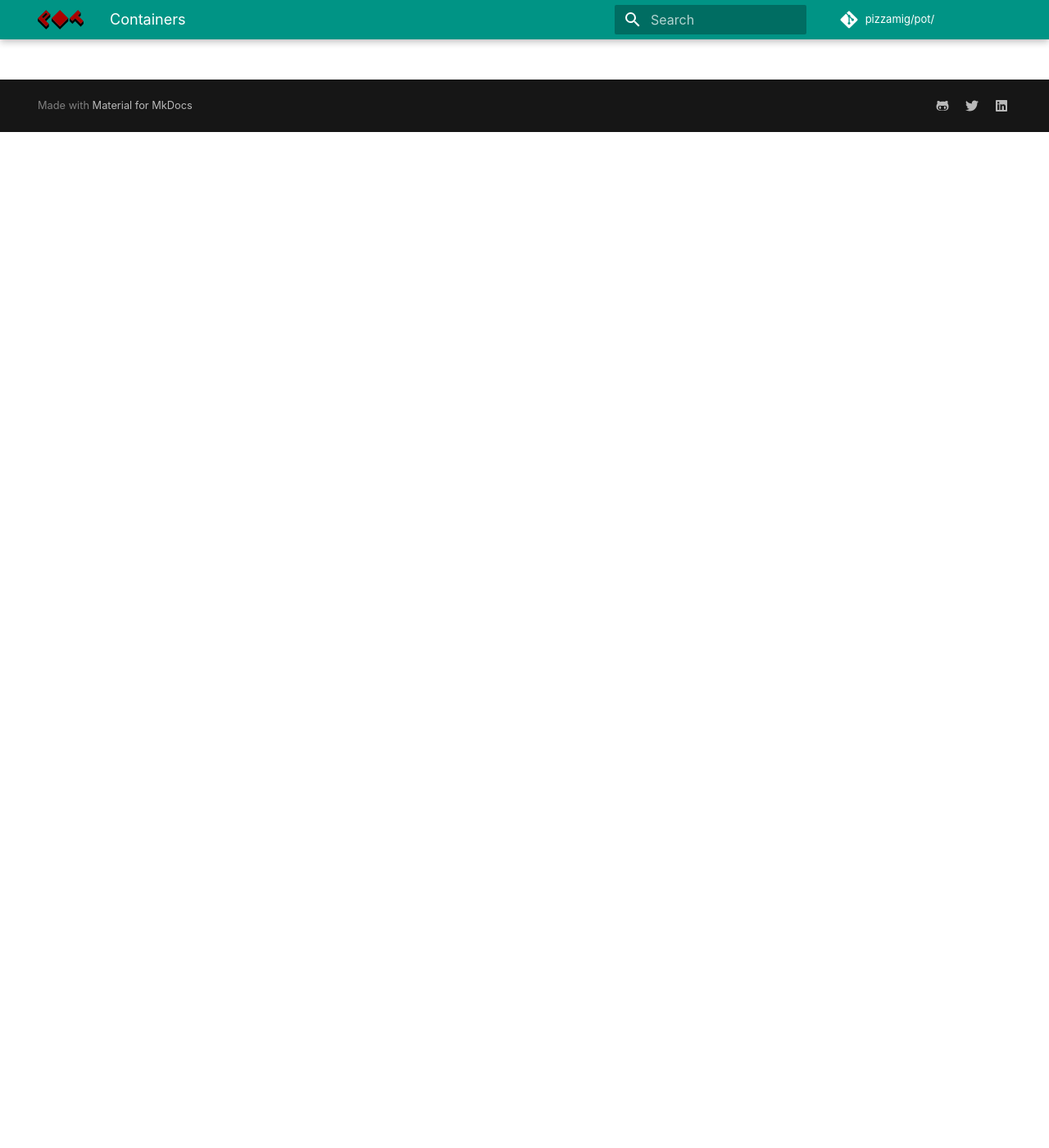
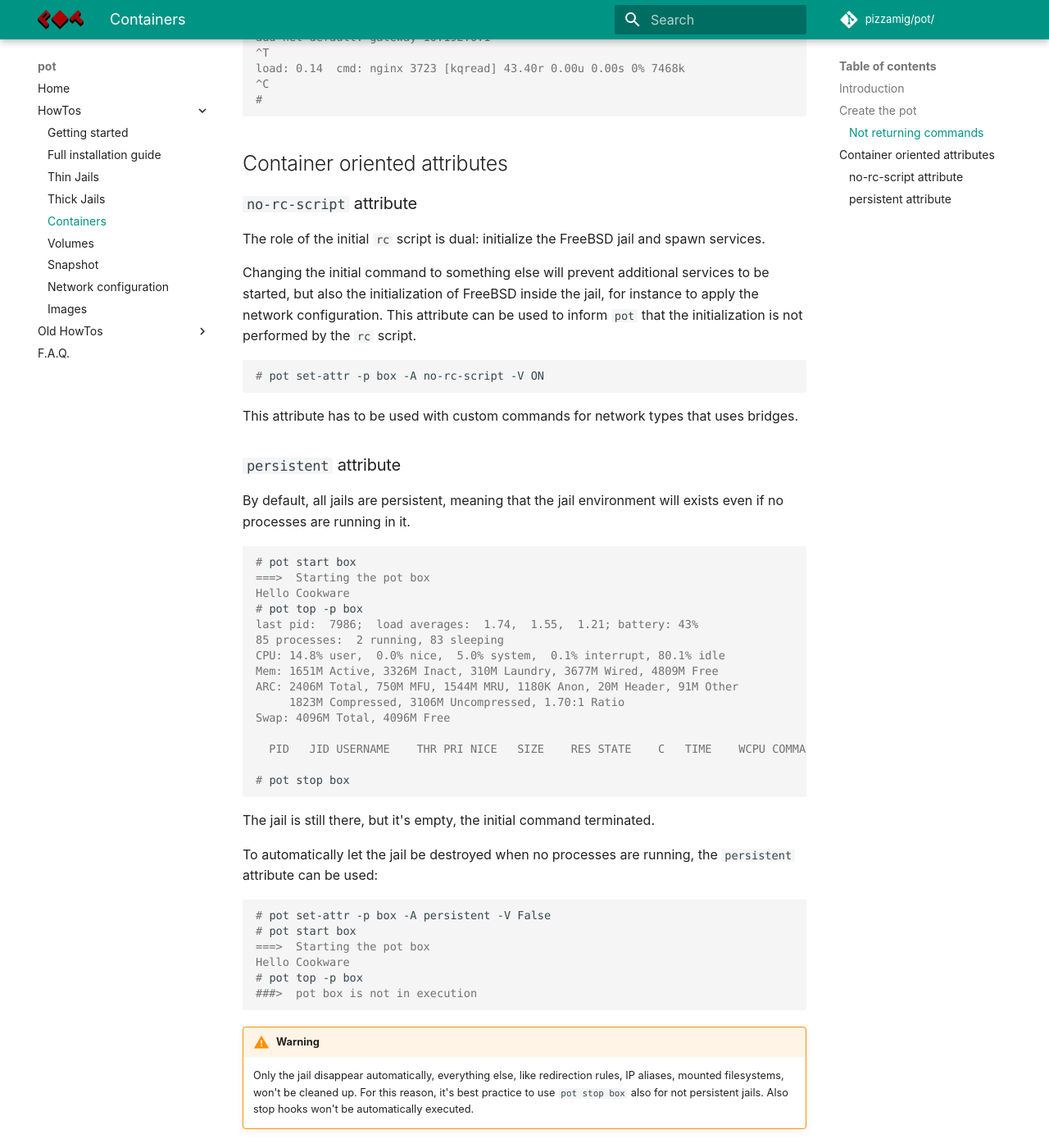
Before and after one commit to bsdpot/pot-book, an MkDocs documentation site: the page built from docs/Container.md, in a window 1280 px wide and 1400 px high, scrolled down 1239 px. Shown: the whole window at 82% size. Built offline with MkDocs 1.6.1 and Material for MkDocs 9.7.7, drawn with Linux system fonts in a browser that asks for light colours; comment, search, counter and statistics services are not loaded; some of the changed text lies outside the part shown.

Commit message:
Initial version of the Container guide

````diff
--- a/docs/Container.md
+++ b/docs/Container.md
@@ -1,3 +1,95 @@
-# `pot` as container
+# `pot` as *container*
 
-All *container* oriented features available in `pot`
+## Introduction
+
+A *container* is a method to package an application so it can be run, with its dependencies, isolated from other processes. The goal is to focus on one process only.
+
+`pot` can be used to run containers, imitating the behavior of other containerization technologies, like Docker.
+
+Containers are like *thick* jails, with a couple of additional configuration, to modify the standard behavior.
+
+## Create the `pot`
+First of all, a *thick* jail `pot` is needed:
+```console
+# pot create -p box -b 12.1 -t single [-f fbsd-update]
+```
+
+By default, jails start with the command `/bin/sh /etc/rc` to initialize the FreeBSD system and spawn a bunch of services in background.
+
+However, a container, usually, runs directly the command that is needed. To change the starting command, we can use:
+```console
+# pot set-cmd -p box -c '/bin/echo Hello Cookware'
+# pot start box
+===>  Starting the pot box
+Hello Cookware
+# pot stop box
+```
+### Not returning commands
+Usually, the initial commands for jail terminates. The `/bin/sh /etc/rc` will start all services in background and, when it's over, will return the control to the `jail(8)` command that re-takes control.
+
+Typically, in containers the initial command is not forking in background (for example, as in the nginx docker image, as explained [here](https://hub.docker.com/_/nginx/)). For example:
+
+```console
+# pot create -p blocking-box -12.1 -t single -N public-bridge
+# pot run blocking-box
+blocking-box# pkg install nginx
+blocking-box# exit
+# pot stop blocking-box
+# pot set-cmd -p blocking-box -c "/usr/local/sbin/nginx -g 'daemon off;'"
+# pot set-attr -p blocking-box -A no-rc-script -V True
+# pot start blocking-box
+===>  Starting the pot blocking-box
+add net default: gateway 10.192.0.1
+^T
+load: 0.14  cmd: nginx 3723 [kqread] 43.40r 0.00u 0.00s 0% 7468k
+^C
+#
+```
+## Container oriented attributes
+
+### `no-rc-script` attribute
+The role of the initial `rc` script is dual: initialize the FreeBSD jail and spawn services.
+
+Changing the initial command to something else will prevent additional services to be started, but also the initialization of FreeBSD inside the jail, for instance to apply the network configuration. This attribute can be used to inform `pot` that the initialization is not performed by the `rc` script.
+
+```console
+# pot set-attr -p box -A no-rc-script -V ON
+```
+
+This attribute has to be used with custom commands for network types that uses bridges.
+
+### `persistent` attribute
+By default, all jails are persistent, meaning that the jail environment will exists even if no processes are running in it.
+
+```console
+# pot start box
+===>  Starting the pot box
+Hello Cookware
+# pot top -p box
+last pid:  7986;  load averages:  1.74,  1.55,  1.21; battery: 43%                                              up 0+03:58:57  23:03:35
+85 processes:  2 running, 83 sleeping
+CPU: 14.8% user,  0.0% nice,  5.0% system,  0.1% interrupt, 80.1% idle
+Mem: 1651M Active, 3326M Inact, 310M Laundry, 3677M Wired, 4809M Free
+ARC: 2406M Total, 750M MFU, 1544M MRU, 1180K Anon, 20M Header, 91M Other
+     1823M Compressed, 3106M Uncompressed, 1.70:1 Ratio
+Swap: 4096M Total, 4096M Free
+
+  PID   JID USERNAME    THR PRI NICE   SIZE    RES STATE    C   TIME    WCPU COMMAND
+
+# pot stop box
+```
+The jail is still there, but it's empty, the initial command terminated.
+
+To automatically let the jail be destroyed when no processes are running, the `persistent` attribute can be used:
+```console
+# pot set-attr -p box -A persistent -V False
+# pot start box
+===>  Starting the pot box
+Hello Cookware
+# pot top -p box
+###>  pot box is not in execution
+```
+
+!!! warning
+    Only the jail disappear automatically, everything else, like redirection rules, IP aliases, mounted filesystems, won't be cleaned up. For this reason, it's best practice to use `pot stop box` also for not persistent jails.
+	Also stop hooks won't be automatically executed.
````
